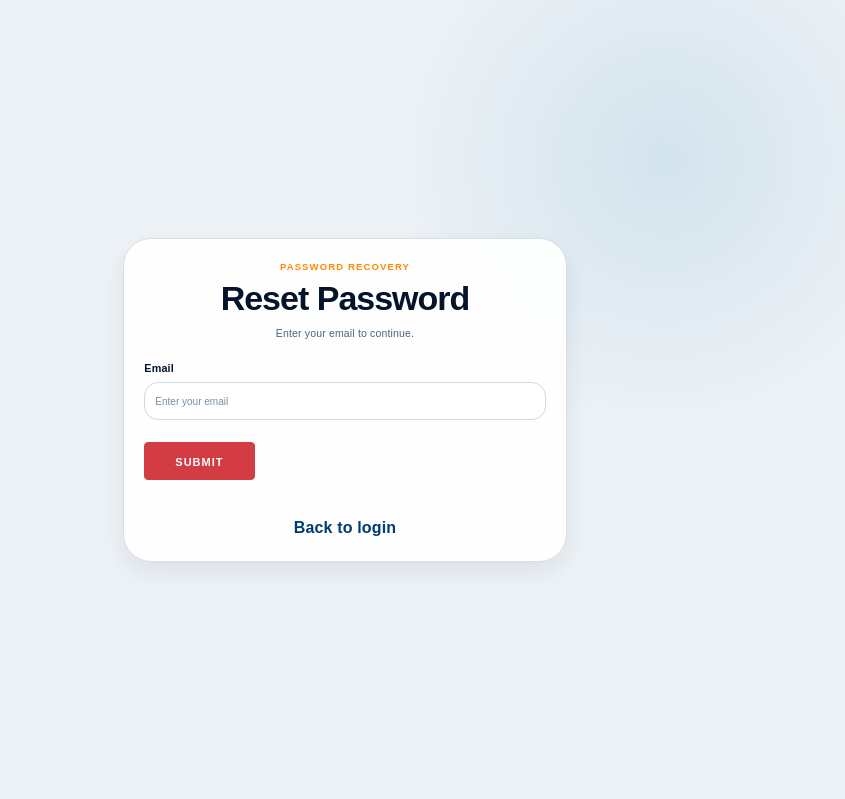
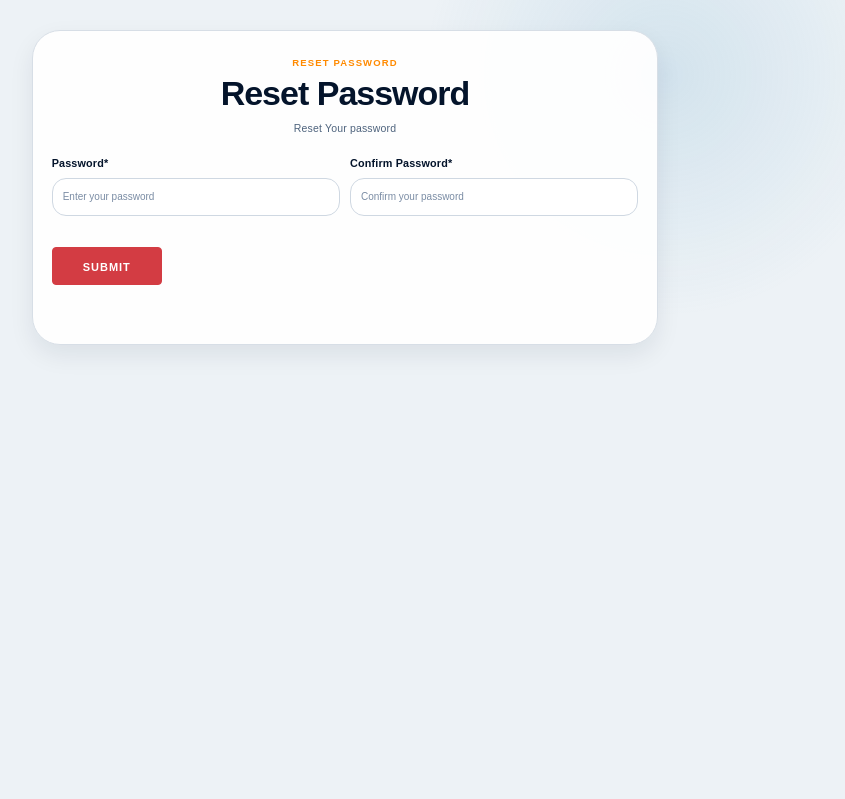
Before and after one commit to ijf03/Moving-House-247, a CakePHP app: the page made by templates/Users/resetpassword.php in a window 1280 px wide. Shown: the part 88-887 px from the top of the page, without its empty margins (295-1140 px from the left). Run offline with PHP 8.4 and a stand-in for CakePHP, Linux system fonts and the light colour scheme; the template is opened without the code that fills it, so the values that code supplies are empty; form fields are guessed from the names that the template uses; some libraries are stand-ins or nearby versions.

Commit message:
Implemented password reset links

```diff
--- a/fit3047.sql
+++ b/fit3047.sql
@@ -138,7 +138,9 @@ CREATE TABLE `users`
     `password`   varchar(255) NOT NULL,
     `first_name` varchar(46)  NOT NULL,
     `last_name`  varchar(46)  NOT NULL,
-    `user_type`  int(1) NOT NULL
+    `user_type`  int(1) NOT NULL,
+    `reset_id` varchar(20) DEFAULT NULL,
+    `time_limit` varchar(20) DEFAULT NULL
 ) ENGINE=InnoDB DEFAULT CHARSET=utf8mb4 COLLATE=utf8mb4_uca1400_ai_ci;
 
 --
--- a/src/Model/Entity/User.php
+++ b/src/Model/Entity/User.php
@@ -16,6 +16,8 @@ use Cake\ORM\TableRegistry;
  * @property string $first_name
  * @property string $last_name
  * @property int $user_type
+ * @property varchar $reset_id
+ * @property varchar $time_limit
  */
 class User extends Entity
 {
@@ -37,6 +39,8 @@ class User extends Entity
         'user_type' => true,
         'user_type_name' => true,
         'confirm_password' => true,
+        'reset_id' => true,
+        'time_limit' => true,
     ];
 
     /**
--- a/templates/Users/login.php
+++ b/templates/Users/login.php
@@ -47,7 +47,7 @@ $this->assign('title', 'Login');
                         <?= $this->Form->end() ?>
 
                         <div class="auth-links text-center">
-                            <a href="<?= $this->Url->build(['controller' => 'Users', 'action' => 'resetpassword']) ?>">
+                            <a href="<?= $this->Url->build(['controller' => 'Users', 'action' => 'forgetpassword']) ?>">
                                 Forgot Password?
                             </a>
                             <p class="mt-3 mb-0">
--- a/templates/Users/resetpassword.php
+++ b/templates/Users/resetpassword.php
@@ -1,9 +1,5 @@
 <?php
-/**
- * @var \App\View\AppView $this
- * @var \App\Model\Entity\User $user
- */
-$this->assign('title', 'Reset Password');
+$this->assign('title', 'Register');
 ?>
 
 <script src="https://www.google.com/recaptcha/api.js?hl=en" async defer></script>
@@ -11,47 +7,53 @@ $this->assign('title', 'Reset Password');
 <main class="mh-page-soft">
     <section class="auth-section">
         <div class="container">
-            <div class="row justify-content-center align-items-center min-vh-100 py-5">
-                <div class="col-12 col-md-10 col-lg-6 col-xl-5">
-                    <div class="mh-form-card">
+            <div class="row justify-content-center py-5">
+                <div class="col-12 col-md-11 col-lg-8 col-xl-7">
+                    <div class="mh-form-card auth-card-wide">
                         <?= $this->Flash->render() ?>
 
                         <div class="auth-header text-center">
-                            <p class="section-kicker mb-2">Password Recovery</p>
+                            <p class="section-kicker mb-2">Reset password</p>
                             <h1 class="auth-title">Reset Password</h1>
                             <p class="auth-subtitle">
-                                Enter your email to continue.
+                                Reset Your password
                             </p>
                         </div>
 
-                        <?= $this->Form->create(null, ['class' => 'auth-form']) ?>
+                        <?= $this->Form->create($this->get('user') ?? null, ['class' => 'auth-form']) ?>
 
-                        <div class="auth-form-group">
-                            <?= $this->Form->control('email', [
-                                'label' => 'Email',
-                                'placeholder' => 'Enter your email',
+                        <div class="row g-3">
+
+                            <div class="col-md-6">
+                                <?= $this->Form->control('password', [
+                                    'type' => 'password',
+                                    'label' => 'Password*',
+                                    'placeholder' => 'Enter your password',
                                     'class' => 'auth-input',
                                     'required' => true,
                                 ]) ?>
                             </div>
 
-                        <div class="auth-recaptcha">
-                            <div class="g-recaptcha" data-sitekey="<?= h($siteKey ?? '') ?>"></div>
+                            <div class="col-md-6">
+                                <?= $this->Form->control('confirm_password', [
+                                    'type' => 'password',
+                                    'label' => 'Confirm Password*',
+                                    'placeholder' => 'Confirm your password',
+                                    'class' => 'auth-input',
+                                    'required' => true,
+                                ]) ?>
                             </div>
 
+                            <div class="col-12">
                                 <div class="auth-form-actions">
-                            <?= $this->Form->button(__('Submit'), [
+                                    <?= $this->Form->button('Submit', [
                                         'class' => 'auth-btn',
                                     ]) ?>
                                 </div>
+                            </div>
+                        </div>
 
                         <?= $this->Form->end() ?>
-
-                        <div class="auth-links text-center">
-                            <a href="<?= $this->Url->build(['controller' => 'Users', 'action' => 'login']) ?>">
-                                Back to login
-                            </a>
-                        </div>
                     </div>
                 </div>
             </div>
```
Also changed, not shown: src/Controller/UsersController.php (+54 -10 lines). Lines whose indentation alone changed are shown as unchanged.
